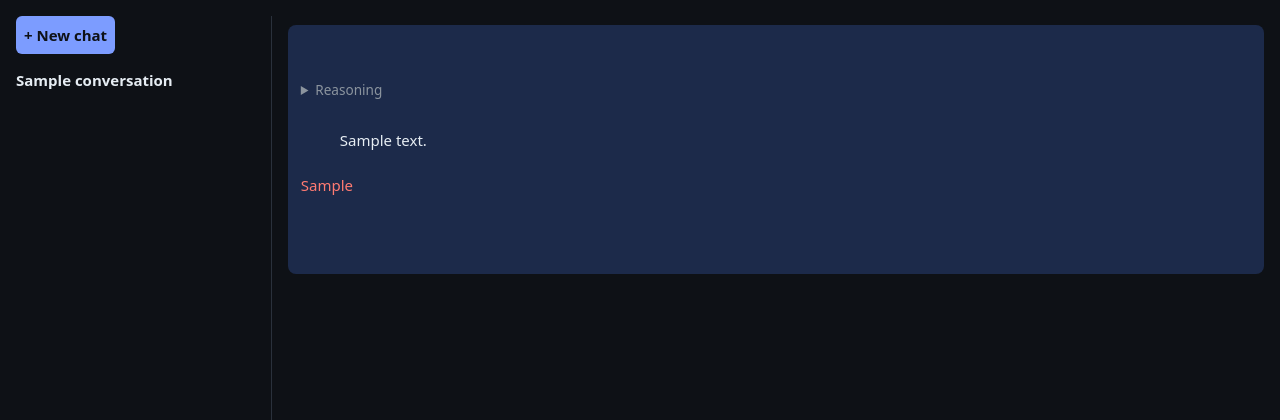
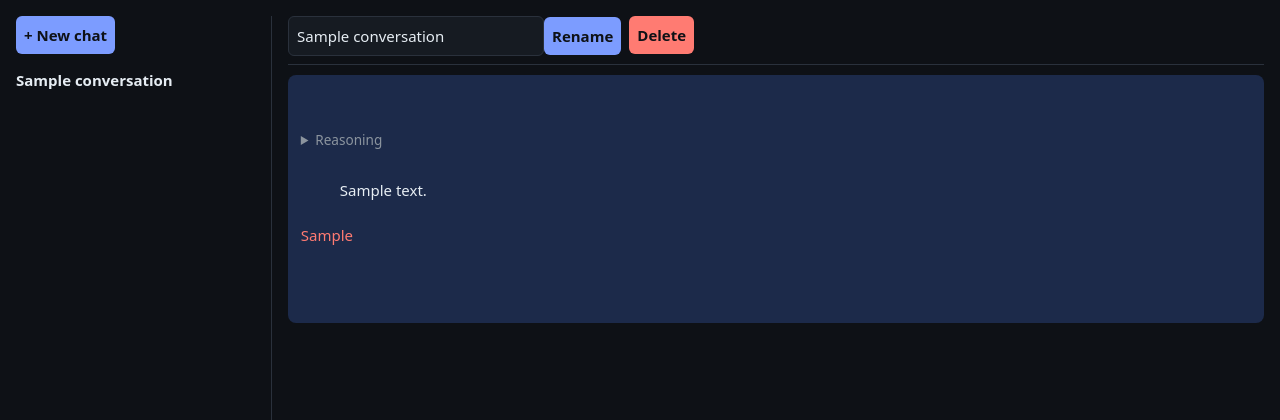
Before and after one commit to beeheado/-ITENT-45--midterm-litechat_dupe, a Django app: page /c/1/ in a window 1280 px wide. Shown: the part 48-468 px from the top of the page. Run offline with Django 5.2, Linux system fonts and the light colour scheme; a user stored in the database is signed in; data comes from the database, SQL or seed files in the repository; tables that the repository leaves empty hold one stand-in row (values such as "Sample post").

Commit message:
feat: rename and delete conversations
Co-Authored-By: Claude Sonnet 5.5 <noreply@anthropic.com>

```diff
--- a/core/urls.py
+++ b/core/urls.py
@@ -8,6 +8,8 @@ urlpatterns = [
     path("c/new/", views.new_conversation, name="new_conversation"),
     path("c/<int:pk>/", views.conversation, name="conversation"),
     path("c/<int:pk>/send/", views.send, name="send"),
+    path("c/<int:pk>/rename/", views.rename, name="rename"),
+    path("c/<int:pk>/delete/", views.delete, name="delete"),
     path("usage/", views.usage, name="usage"),
     path("signup/", views.signup, name="signup"),
     path("login/", auth_views.LoginView.as_view(), name="login"),
--- a/core/views.py
+++ b/core/views.py
@@ -3,12 +3,12 @@ import json
 from django.contrib.auth import login
 from django.contrib.auth.decorators import login_required
 from django.contrib.auth.forms import UserCreationForm
-from django.http import HttpResponse, JsonResponse, StreamingHttpResponse
+from django.http import JsonResponse, StreamingHttpResponse
 from django.shortcuts import get_object_or_404, redirect, render
 from django.views.decorators.http import require_POST
 
 from . import ledger
-from .models import Conversation, LLMModel, Message
+from .models import Conversation, LedgerEntry, LLMModel, Message
 from .providers import get_adapter
 from .providers.types import ChatMessage, ChatRequest, Done, Error, ReasoningDelta, TextDelta, Usage
 
@@ -129,5 +129,25 @@ def _stream_reply(adapter, req, reply, wallet):
 
 
 @login_required
+@require_POST
+def rename(request, pk):
+    conv = get_object_or_404(Conversation, pk=pk, user=request.user)
+    title = request.POST.get("title", "").strip()[:200]
+    if title:
+        conv.title = title
+        conv.save(update_fields=["title"])
+    return redirect("conversation", pk=conv.pk)
+
+
+@login_required
+@require_POST
+def delete(request, pk):
+    get_object_or_404(Conversation, pk=pk, user=request.user).delete()
+    return redirect("chat_home")
+
+
+@login_required
 def usage(request):
-    return HttpResponse("usage")  # replaced in the history milestone
+    entries = LedgerEntry.objects.filter(wallet__user=request.user).select_related("message__conversation", "message__model")
+    spent = -sum(e.amount_micros for e in entries if e.kind == "charge")
+    return render(request, "usage.html", {"entries": entries, "spent_micros": spent})
--- a/static/style.css
+++ b/static/style.css
@@ -26,3 +26,4 @@ details.reasoning{color:var(--muted);font-size:.85rem;margin-bottom:.4rem}
 .composer{display:flex;gap:.5rem;padding-top:.5rem}.composer textarea{flex:1;resize:vertical}
 .notice{color:#ff7b72}
 table{border-collapse:collapse;width:100%}td,th{border-bottom:1px solid var(--line);padding:.4rem;text-align:left}
+.convhead{display:flex;gap:.5rem;padding-bottom:.5rem;border-bottom:1px solid var(--line)}.convhead input{min-width:16rem}button.danger{background:#ff7b72}.muted{color:var(--muted)}.num{text-align:right;font-variant-numeric:tabular-nums}
--- a/templates/chat.html
+++ b/templates/chat.html
@@ -16,6 +16,12 @@
   {% if not conversation %}
     <p>Pick a model, chat, and pay only for what you use. Start a <strong>new chat</strong> to begin.</p>
   {% else %}
+    <div class="convhead">
+      <form method="post" action="{% url 'rename' conversation.pk %}" class="inline">{% csrf_token %}
+        <input name="title" value="{{ conversation.title }}" maxlength="200" aria-label="Chat title"><button>Rename</button></form>
+      <form method="post" action="{% url 'delete' conversation.pk %}" class="inline" onsubmit="return confirm('Delete this chat?')">{% csrf_token %}
+        <button class="danger">Delete</button></form>
+    </div>
     <div class="messages" id="messages">
       {% for m in chat_messages %}
         <div class="msg {{ m.role }} {% if m.status == 'failed' or m.status == 'cancelled' %}failed{% endif %}">
```
